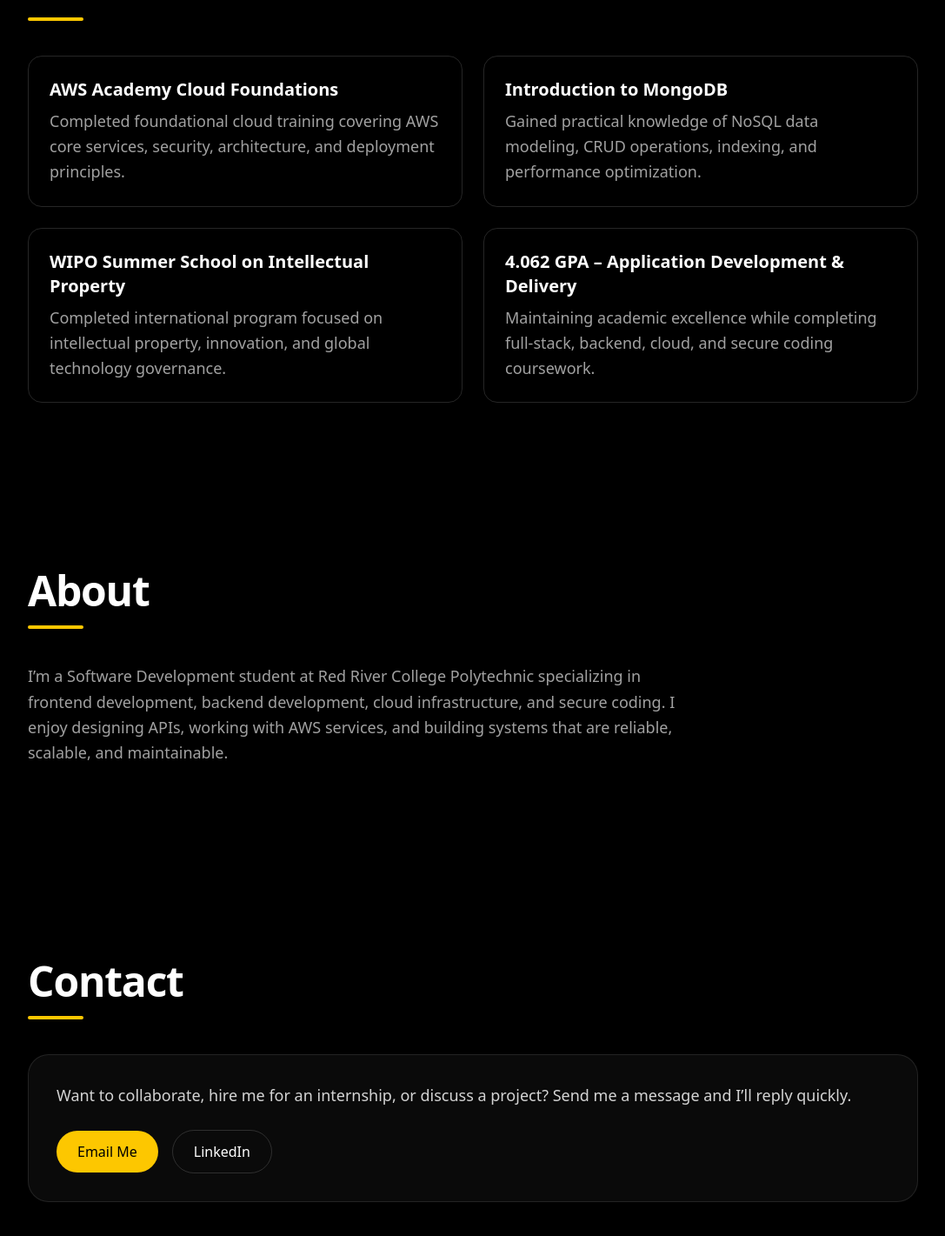
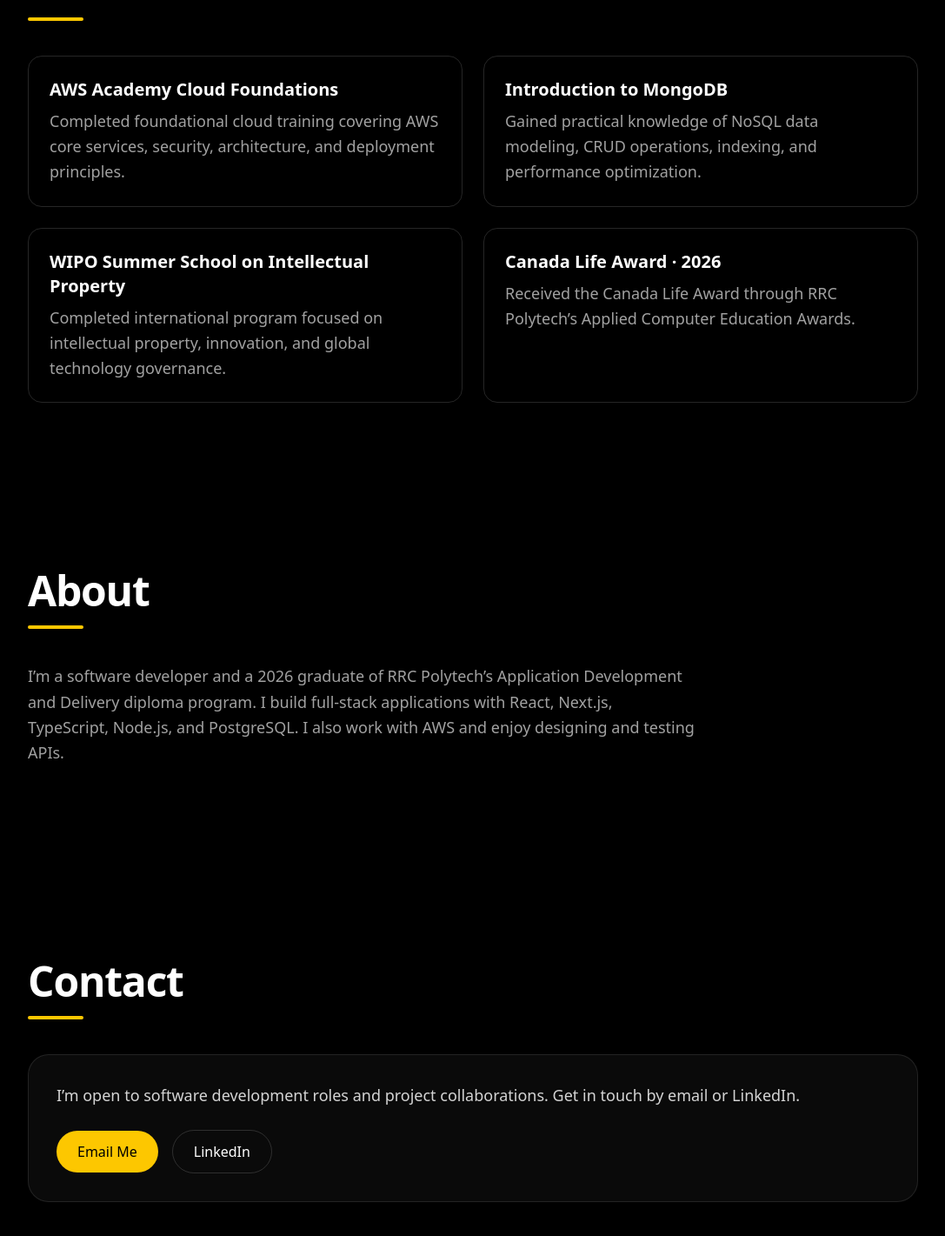
Before and after one commit to jecheta-rrc/nkechi-portfolio, a Next.js app: page / in a window 1280 px wide. Shown: the part 1542-2963 px from the top of the page at 87% size, without its empty margins (96-1183 px from the left). Built offline with nearby package versions, Linux system fonts and the light colour scheme; a web font is replaced by a local one.

Commit message:
Refresh portfolio page.tsx

```diff
--- a/src/app/page.tsx
+++ b/src/app/page.tsx
@@ -53,10 +53,10 @@ export default function Home() {
               </div>
 
               <div className="p-6 rounded-2xl border border-neutral-800 hover:border-yellow-500 transition">
-                <h3 className="text-xl font-semibold mb-2">4.062 GPA – Application Development & Delivery</h3>
+                <h3 className="text-xl font-semibold mb-2">Canada Life Award · 2026</h3>
                   <p className="text-neutral-400 text-lg leading-relaxed max-w-3xl">
-                    Maintaining academic excellence while completing full-stack,
-                    backend, cloud, and secure coding coursework.
+                    Received the Canada Life Award through RRC Polytech’s Applied Computer
+                    Education Awards.
                   </p>
               </div>
             </div>
@@ -70,10 +70,10 @@ export default function Home() {
             <div className="w-16 h-1 bg-yellow-400 mt-4 mb-10 rounded-full" />
 
             <p className="text-neutral-400 text-lg leading-relaxed max-w-3xl">
-              I’m a Software Development student at Red River College Polytechnic
-              specializing in frontend development, backend development, cloud infrastructure, and secure
-              coding. I enjoy designing APIs, working with AWS services, and building
-              systems that are reliable, scalable, and maintainable.
+              I’m a software developer and a 2026 graduate of RRC Polytech’s Application
+              Development and Delivery diploma program. I build full-stack applications
+              with React, Next.js, TypeScript, Node.js, and PostgreSQL. I also work
+              with AWS and enjoy designing and testing APIs.
             </p>
           </div>
         </section>
@@ -86,20 +86,20 @@ export default function Home() {
 
             <div className="rounded-3xl border border-white/10 bg-white/[0.04] p-8 backdrop-blur-xl">
               <p className="text-neutral-300 text-lg leading-relaxed">
-                Want to collaborate, hire me for an internship, or discuss a project?
-                Send me a message and I’ll reply quickly.
+                I’m open to software development roles and project collaborations.
+                Get in touch by email or LinkedIn.
               </p>
 
           <div className="mt-6 flex flex-wrap items-center gap-4">
             <a
-                href="mailto:nkechiecehta06@gmail.com"
+                href="mailto:nkechiecheta06@gmail.com"
                 className="px-6 py-3 rounded-full bg-yellow-400 text-black font-medium hover:bg-yellow-300 transition"
           >
             Email Me
           </a>
 
           <a
-            href="https://www.linkedin.com/"
+            href="https://www.linkedin.com/in/nkechiecheta/"
             target="_blank"
             className="px-6 py-3 rounded-full border border-white/15 text-white hover:bg-white/5 transition"
          >
```
